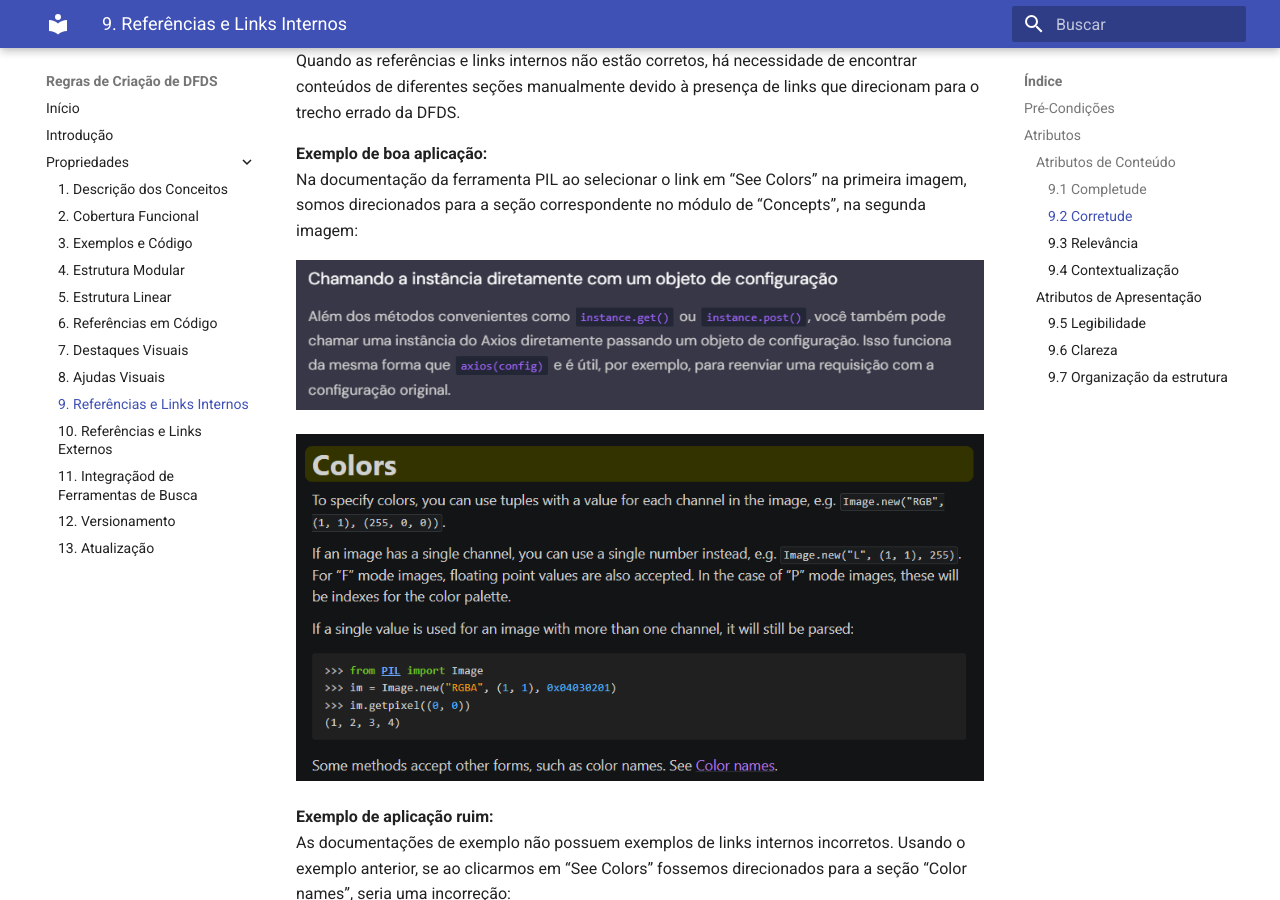
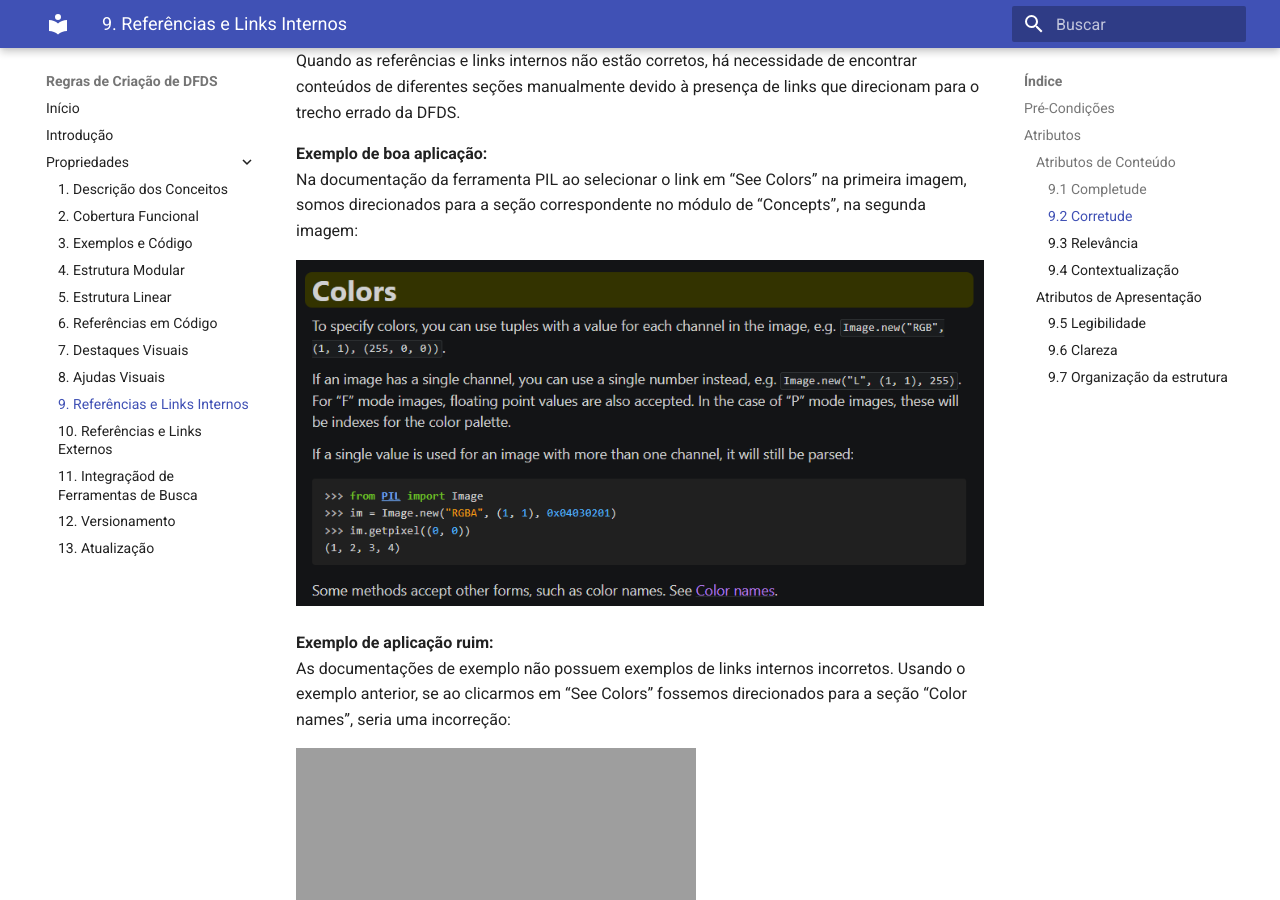
Before and after one commit to jpportocampos/dfds-docs, an MkDocs documentation site: the page built from docs/propriedades/propriedade-9-referencias-links-internos.md, in a window 1280 px wide and 900 px high, scrolled down 1224 px. Built offline with MkDocs 1.6.1 and Material for MkDocs 9.7.7, drawn with Linux system fonts in a browser that asks for light colours.

Commit message:
Update propriedade-9-referencias-links-internos.md

```diff
--- a/docs/propriedades/propriedade-9-referencias-links-internos.md
+++ b/docs/propriedades/propriedade-9-referencias-links-internos.md
@@ -37,14 +37,10 @@ Quando as referências e links internos não estão corretos, há necessidade de
 **Exemplo de boa aplicação:**
 Na documentação da ferramenta PIL ao selecionar o link em “See Colors” na primeira imagem, somos direcionados para a seção correspondente no módulo de “Concepts”, na segunda imagem:
 
-![Screenshot](../imagens/img (80).png)
-
 ![Screenshot](../imagens/img (81).png)
 
 **Exemplo de aplicação ruim:**
 As documentações de exemplo não possuem exemplos de links internos incorretos. Usando o exemplo anterior, se ao clicarmos em “See Colors” fossemos direcionados para a seção “Color names”, seria uma incorreção:
-
-![Screenshot](../imagens/img (80).png)
 
 ![Screenshot](../imagens/img (82).png)
 
```
